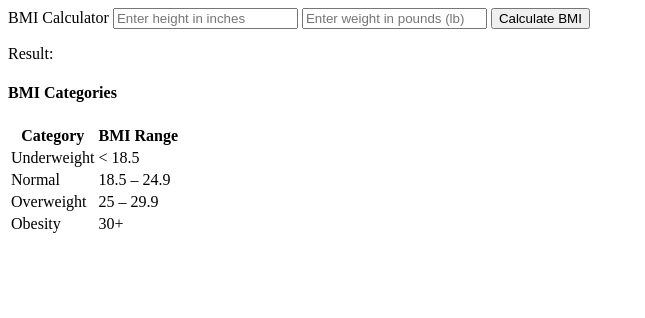
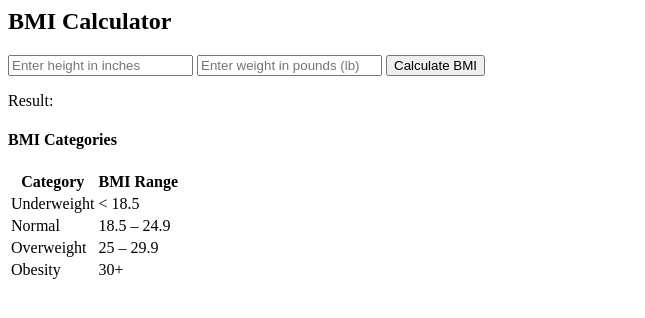
Before and after one commit to 2025162693-blip/BMI-Calculator-, a plain HTML site: page index.html in a window 1280 px wide. Shown: the whole page, without its empty margins (0-645 px from the left). Drawn offline with Linux system fonts and the light colour scheme.

Commit message:
Fix HTML encoding issues in index.html

```diff
--- a/index.html
+++ b/index.html
@@ -7,7 +7,7 @@
     <div class="container mt-4">
     <div class="row">
 
-    <div class="col-md-6>
+    <div class="col-md-6">
     <h2>BMI Calculator</h2>
 
     <input type="number" id="inches" placeholder="Enter height in inches">
```
